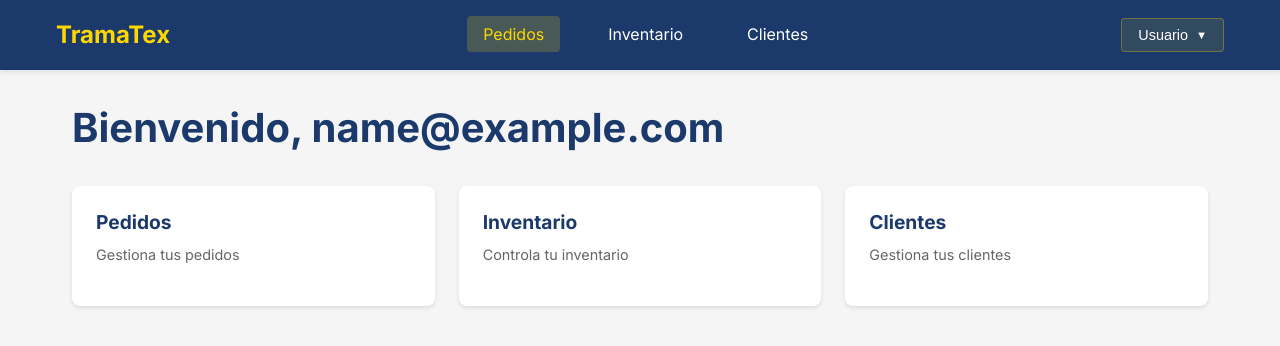
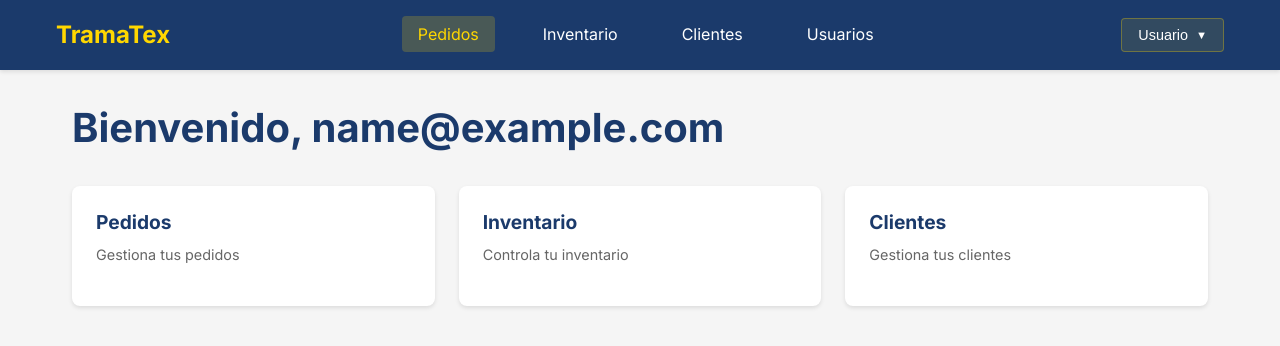
Before and after one commit to jorgecvzc/TramaTex, a Vue app in the folder apps/frontend/: page /orders in a window 1280 px wide. Shown: the top 346 px of the page. Built offline with nearby package versions, Linux system fonts and the light colour scheme; sample sign-in values are in the browser's storage.

Commit message:
feat(frontend): show admin users link

```diff
--- a/apps/frontend/src/components/layout/Navbar.vue
+++ b/apps/frontend/src/components/layout/Navbar.vue
@@ -21,6 +21,11 @@
             Clientes
           </RouterLink>
         </li>
+        <li v-if="isAdmin">
+          <RouterLink to="/admin/users" class="nav-link" active-class="active">
+            Usuarios
+          </RouterLink>
+        </li>
       </ul>
 
       <UserMenu />
@@ -29,8 +34,13 @@
 </template>
 
 <script setup lang="ts">
+import { computed } from 'vue'
 import { RouterLink } from 'vue-router'
+import { useAuthStore } from '@/stores/auth'
 import UserMenu from './UserMenu.vue'
+
+const authStore = useAuthStore()
+const isAdmin = computed(() => authStore.isAdmin)
 </script>
 
 <style scoped>
```
